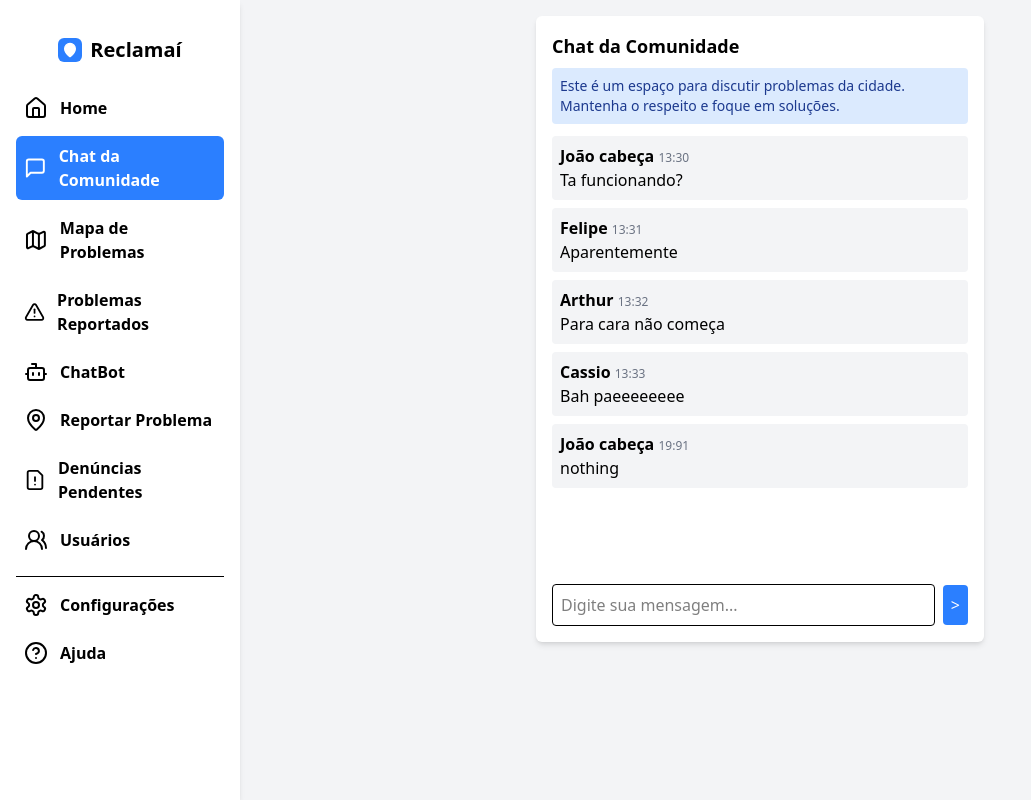
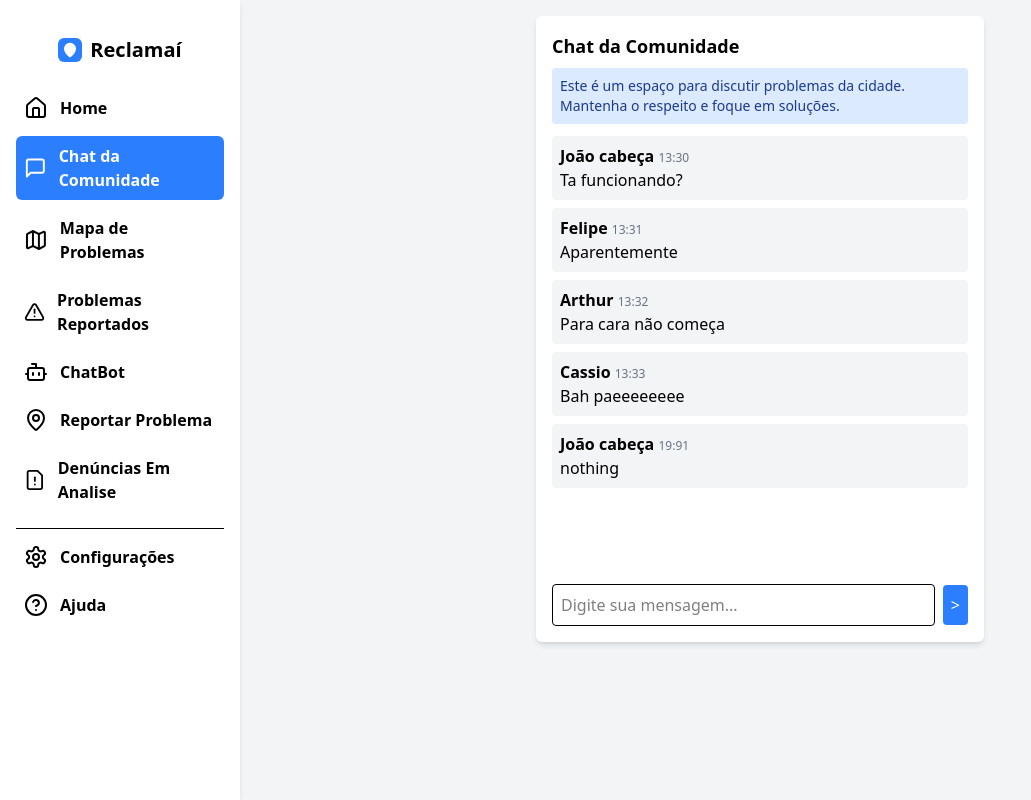
Before and after one commit to FelipePhRosa/Reclamai, a React (Vite) app in the folder frontend/: page /chat in a window 1280 px wide. Shown: the whole page, without its empty margins (0-1031 px from the left). Built offline with nearby package versions, Linux system fonts and the light colour scheme.

Commit message:
Feature: More functions for ADM's - RestrictMode

```diff
--- a/frontend/src/components/Sidebar.jsx
+++ b/frontend/src/components/Sidebar.jsx
@@ -10,13 +10,18 @@ import {
   FileWarning,
   Bot
 } from 'lucide-react';
+import { useContext } from 'react';
 import { useNavigate, useLocation } from 'react-router-dom';
+import { AuthContext } from '../context/AuthContext';
 
 function Sidebar({ isSidebarOpen, toggleSidebar }) {
   const navigate = useNavigate();
   const location = useLocation();
 
-  const items = [
+  const { user } = useContext(AuthContext);
+  const userRole = user?.role;
+
+  const allItemsAdm = [
     { label: 'Home', icon: <House />, path: '/' },
     { label: 'Chat da Comunidade', icon: <MessageSquare />, path: '/chat' },
     { label: 'Mapa de Problemas', icon: <Map />, path: '/mapa' },
@@ -27,10 +32,23 @@ function Sidebar({ isSidebarOpen, toggleSidebar }) {
     { label: 'Usuários', icon: <UsersRound />, path: '/userList' }
   ];
 
+
   const items2 = [
     { label: 'Configurações', icon: <Settings/>, path: '/settings'},
     { label: 'Ajuda', icon: <CircleHelp/>, path: '/help'}
   ]
+
+  const allItemsUser = [
+    { label: 'Home', icon: <House />, path: '/' },
+    { label: 'Chat da Comunidade', icon: <MessageSquare />, path: '/chat' },
+    { label: 'Mapa de Problemas', icon: <Map />, path: '/mapa' },
+    { label: 'Problemas Reportados', icon: <TriangleAlert />, path: '/Report' },
+    { label: 'ChatBot', icon: <Bot />, path: '/ChatBot' },
+    { label: 'Reportar Problema', icon: <MapPin />, path: '/reportar' },
+    { label: 'Denúncias Em Analise', icon: <FileWarning />, path: '/Analise' },
+  ];
+
+  const items = userRole >= 1 && userRole <= 4 ? allItemsAdm : allItemsUser;
 
   const handleItemClick = (item) => {
     navigate(item.path);
```
